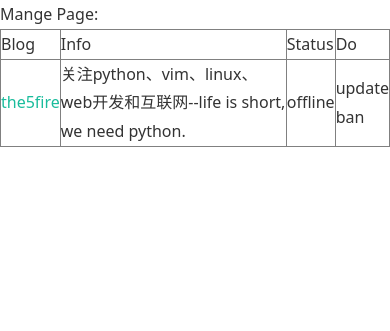
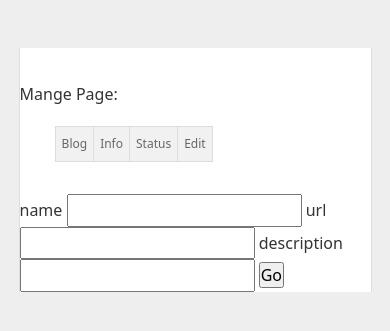
Before and after one commit to 521xueweihan/PyHub, a Flask app: page /manage in a window 390 px wide. Shown: the top 331 px of the page. Run offline with Flask 2, Linux system fonts and the light colour scheme; lists and menus that the app fills with data are empty.

Commit message:
增加：新建功能

```diff
--- a/pyhub/server.py
+++ b/pyhub/server.py
@@ -6,40 +6,60 @@
 #   Desc    :   python-blog-page
 from os import path
 
+from flask import Flask, render_template, redirect, url_for
+from flask_wtf import FlaskForm
+from wtforms import StringField
+from wtforms.validators import DataRequired, URL
+
 from model import Blog
-from flask import Flask, render_template, redirect, url_for
 
 
 app = Flask(__name__)
 app.static_folder = path.join(path.dirname(__file__), 'static')
 app.debug = True
+app.secret_key = 'asdfsfsadf'
+
+
+class BlogForm(FlaskForm):
+    name = StringField('name', validators=[DataRequired()])
+    url = StringField('url', validators=[URL()])
+    description = StringField('description')
 
 
 @app.route('/')
 def home():
     return render_template('blog.html')
 
+@app.route('/test')
+def test():
+    return render_template('test.html')
 
 @app.route('/manage')
 def manage():
     blogs = Blog.select().where(Blog.status == 1)
-    return render_template('manage.html', blogs=blogs)
+    form = BlogForm()
+    return render_template('manage.html', blogs=blogs, form=form)
 
-@app.route('/manage/create')
+
+@app.route('/manage/create', methods=['POST'])
 def create():
-    title = requests
     blog = Blog()
+    form = BlogForm()
+    if form.validate_on_submit():
+        blog.name = form.name.data
+        blog.url = form.url.data
+        blog.description = form.description.data
+        blog.save()
+        return redirect('/manage')
 
-    pass
 
-@app.route('/manage/update')
+@app.route('/manage/update', methods=['GET', 'POST'])
 def update():
     pass
 
-@app.route('/manage/delete')
+@app.route('/manage/delete', methods=['POST'])
 def delete():
     pass
-
 
 #
 # @app.route('/manage')
--- a/pyhub/templates/blog.html
+++ b/pyhub/templates/blog.html
@@ -4,7 +4,7 @@
   <meta charset="utf-8"/>
   <meta name="description" content="Python独立博客索引页"/>
   <meta name="viewport" content="width=device-width, minimal-ui">
-  <link rel="stylesheet" href={{ url_for('static', filename='typo.css') }}/>
+  <link rel="stylesheet" href={{ url_for('static', filename='css/typo.css') }}/>
   <title>Python Blog Page - Python独立博客索引页</title>
   <style>
     code{ color:#1abc9c; }
--- a/pyhub/templates/manage.html
+++ b/pyhub/templates/manage.html
@@ -4,33 +4,58 @@
     <meta charset="utf-8"/>
     <meta name="description" content="Python独立博客展示页"/>
     <meta name="viewport" content="width=device-width, minimal-ui">
-    <link rel="stylesheet" href={{ url_for('static', filename='typo.css') }}/>
+    <link rel="stylesheet" href={{ url_for('static', filename='css/typo.css') }}/>
     <title></title>
+    <style>
+        html{ background:#eee; }
+        body{ width:90%; max-width: 960px; background:#fff; margin:3em auto 0; padding-top:2em;border:1px solid #ddd;border-width:0 1px;}
+        pre{white-space:pre-wrap;}
+        #wrapper{ padding:5% 10%; position:relative;}
+        i.serif{ color:green; }
+        l.serif{ color:red; }
+        @media only screen and (max-width: 640px) {
+          table{ word-break:break-all;word-wrap:break-word;font-size:12px; }
+          .typo table th, .typo table td, .typo-table th, .typo-table td .typo table caption {
+            padding: 0.5em;
+          }
+        }
+    </style>
 </head>
 <body>
 Mange Page:
-
-<table border="1">
+    <div id="wrapper" class="typo typo-selection">
+        <table>
           <thead>
           <tr>
             <th>Blog</th>
             <th>Info</th>
             <th>Status</th>
-    <th>Do</th>
+            <th>Edit</th>
           </tr>
           </thead>
           <tbody>
           {% for blog in blogs %}
-    {{ blog }}
+          <tr>
+            <td><a href="{{ blog.url }}">{{ blog.name }}</a></td>
+            <td>{{ blog.description }}</td>
+              {% if blog.status %}
+                <td><i class="serif">Online</i></td>
+              {% else %}
+                <td><span style="color: red"><strong>offline</strong></span></td>
+              {% endif %}
+            <td><span class="serif">Update</span></td>
+          </tr>
           {% endfor %}
-  <tr>
-    <td><a href="https://www.the5fire.com">the5fire</a></td>
-    <td>关注python、vim、linux、web开发和互联网--life is short, we need python.</td>
-    <td>offline</td>
-    <td>update<br> ban</td>
-  </tr>
           </tbody>
         </table>
+    </div>
 
+<form method="POST" action="/manage/create">
+    {{ form.csrf_token }}
+    {{ form.name.label }} {{ form.name(size=20) }}
+    {{ form.url.label }} {{ form.url(size=20) }}
+    {{ form.description.label }} {{ form.description(size=20) }}
+    <input type="submit" value="Go">
+</form>
 </body>
 </html>
```
Also changed, not shown: pyhub/model.py (+17 -24 lines), pyhub/templates/test.html (added, +25 -0 lines), pyhub/static/css/awsm.min.css (added), pyhub/static/css/typo.css (renamed from pyhub/static/typo.css), pyhub/test.db. Lines whose indentation alone changed are shown as unchanged.
